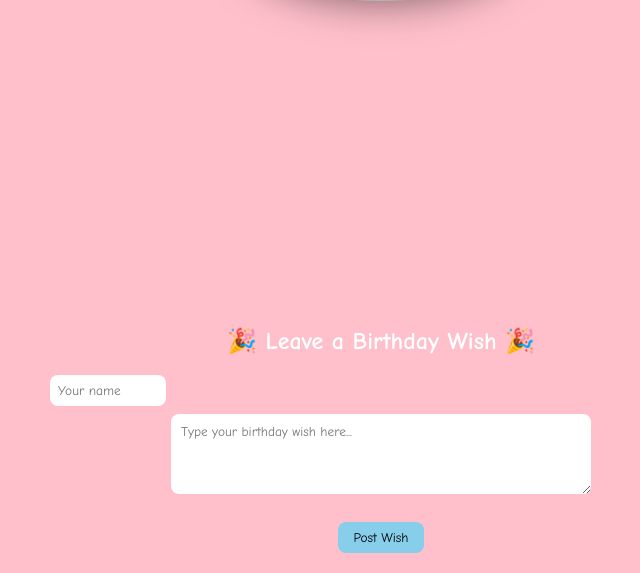
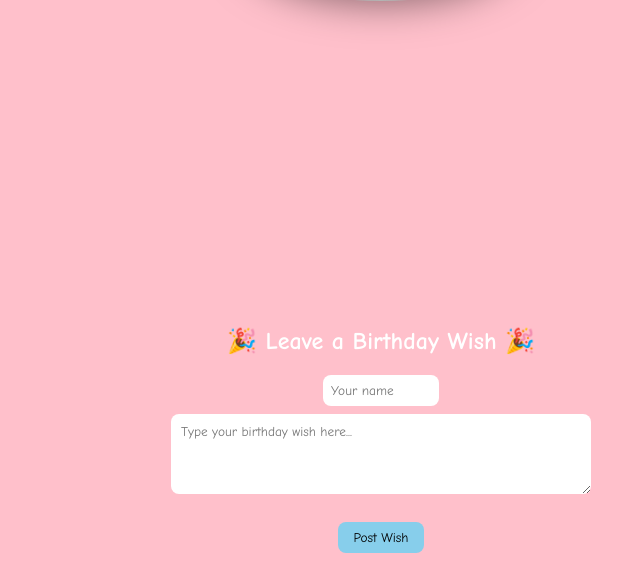
Before and after one commit to Buris15/surprise, a website: page index.html in a window 1280 px wide. Shown: the part 513-1086 px from the top of the page, without its empty margins (259-899 px from the left). Drawn offline with nearby package versions, Linux system fonts and the light colour scheme.

Commit message:
Update index.html

```diff
--- a/index.html
+++ b/index.html
@@ -392,7 +392,6 @@
 
         #usernameInput {
             margin-bottom: 12px;
-            margin-right: 855px;
             /* Add space below username input */
             width: 40%;
             /* Keep desired width */
@@ -499,9 +498,7 @@
     <div style="margin-top: 40px; text-align: center; color: white; font-family: 'Comic Sans MS', cursive;">
         <h2>🎉 Leave a Birthday Wish 🎉</h2>
 
-       <input id="usernameInput" type="text" placeholder="Your name"
-       style="width: 40%; max-width: 100px; padding: 8px; border-radius: 8px; border: none; margin-bottom: 8px; font-family: Comic Sans MS;"
-       required>
+        <input id="usernameInput" type="text" placeholder="Your name" style="width: 40%; max-width: 100px; padding: 8px; border-radius: 8px; border: none; margin-bottom: 8px; font-family: Comic Sans MS;" required>
 
 
         <textarea id="wishInput" placeholder="Type your birthday wish here..." style="width: 80%; max-width: 400px; height: 60px; padding: 10px; border-radius: 8px; border: none; font-family: Comic Sans MS;"></textarea><br>
```
